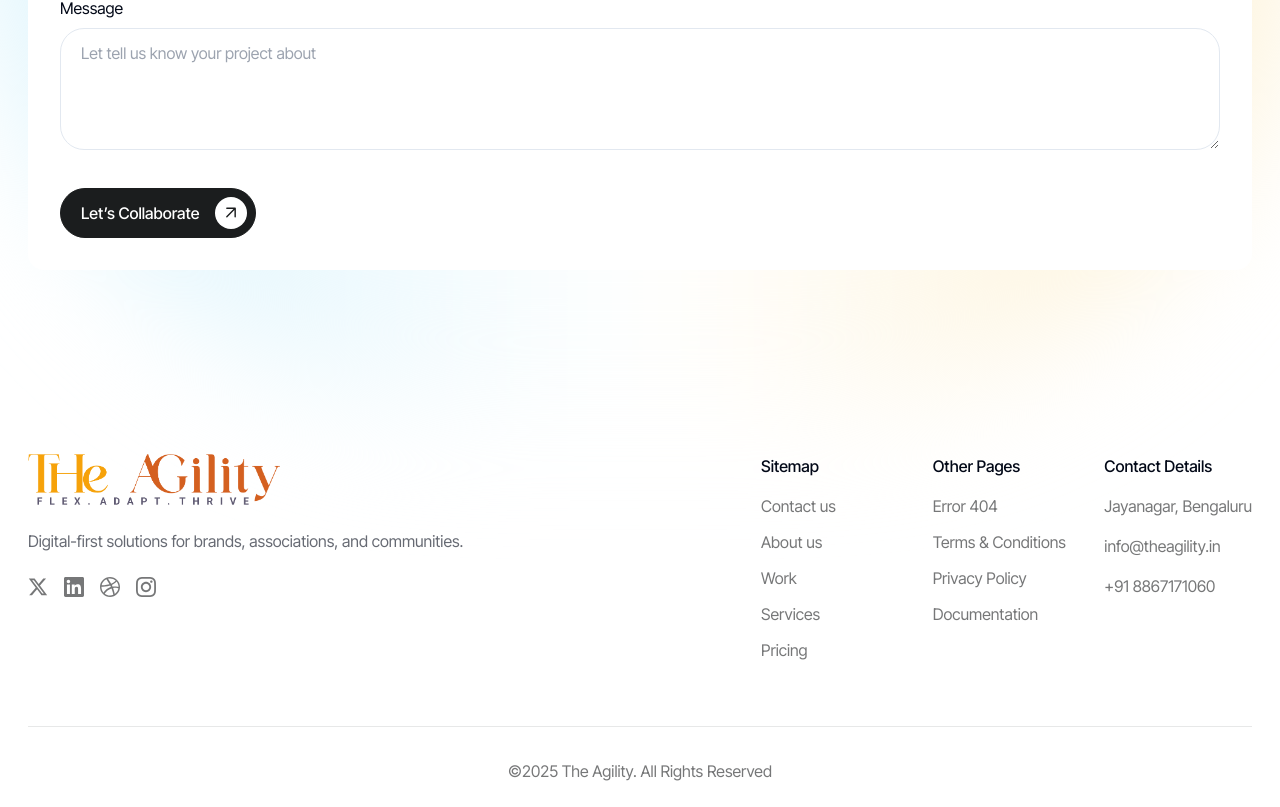
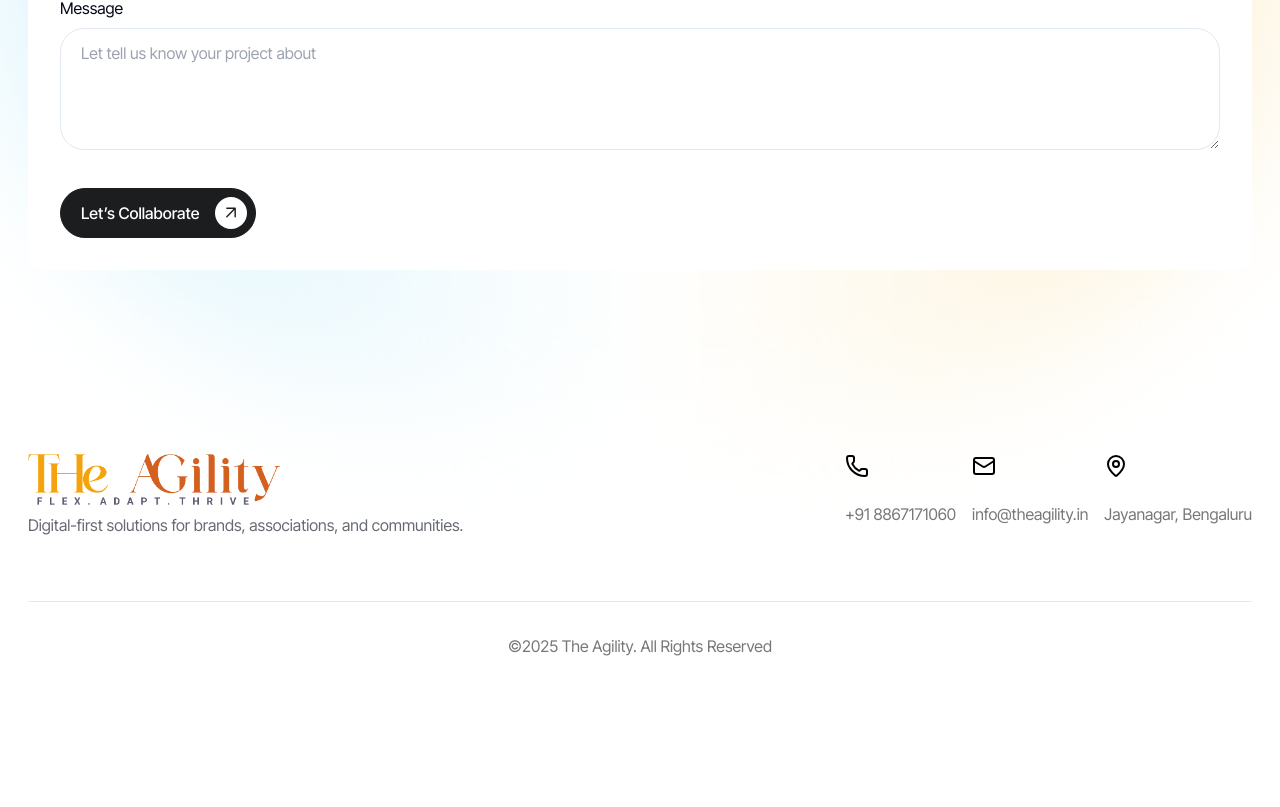
Before and after one commit to AG-Solutions-Bangalore/the_agility_website, a React (Vite) app: page /contact in a window 1280 px wide. Shown: the part 617-1424 px from the top of the page. After the commit the page ends 1299 px from the top, so only its background shows below. Built offline with nearby package versions, Linux system fonts and the light colour scheme; a web font is replaced by a local one.

Commit message:
`fix: changes on website`

```diff
--- a/package.json
+++ b/package.json
@@ -1,6 +1,6 @@
 {
-  "name": "awake_project",
-  "version": "1.0.0",
+  "name": "the-agility",
+  "version": "1.0.1",
   "private": true,
   "type": "module",
   "scripts": {
--- a/src/App.tsx
+++ b/src/App.tsx
@@ -29,7 +29,7 @@ function App() {
           <Route path="forgot-password" element={<ForgotPassword />} />
           <Route path="*" element={<NotFound />} />
         </Route>
-        <Route path="digital-identity" element={<DigitalIdentity />} />
+        <Route path="card" element={<DigitalIdentity />} />
       </Routes>
     </AuthProvider>
   )
--- a/src/components/contact-form/index.tsx
+++ b/src/components/contact-form/index.tsx
@@ -150,6 +150,19 @@ function ContactForm() {
                   </div>
                 </div>
                 <div className='flex flex-col md:flex md:flex-row gap-6'>
+                <div className='w-full'>
+                    <label htmlFor='mobile'>Mobile</label>
+                    <input
+                      className='w-full mt-2 rounded-full border px-5 py-3 outline-hidden transition dark:border-white/20
+                                                focus:border-dark_black/50 dark:focus:border-white/50 dark:bg-black/40'
+                      id='mobile'
+                      type='text'
+                      name='mobile'
+                      value={formData.mobile}
+                      onChange={handleChange}
+                      placeholder='Enter your mobile'
+                    />
+                  </div>
                   <div className='w-full'>
                     <label htmlFor='interest'>
                       What are you interested in?
@@ -172,19 +185,7 @@ function ContactForm() {
 </select>
 
                   </div>
-                  <div className='w-full'>
-                    <label htmlFor='mobile'>Mobile</label>
-                    <input
-                      className='w-full mt-2 rounded-full border px-5 py-3 outline-hidden transition dark:border-white/20
-                                                focus:border-dark_black/50 dark:focus:border-white/50 dark:bg-black/40'
-                      id='mobile'
-                      type='text'
-                      name='mobile'
-                      value={formData.mobile}
-                      onChange={handleChange}
-                      placeholder='Enter your mobile'
-                    />
-                  </div>
+
                 </div>
                 <div className='w-full'>
                   <label htmlFor='message'>Message</label>
--- a/src/components/layout/footer/Footer.tsx
+++ b/src/components/layout/footer/Footer.tsx
@@ -1,83 +1,38 @@
-import React, { useEffect, useState } from 'react'
-import { Link } from 'react-router-dom'
+import React from 'react'
+
 import Logo from '../header/Logo'
 import { footerData } from '../../../data/footerData'
+import { Mail, MapPin, Phone } from 'lucide-react'
 
 const Footer = () => {
   return (
     <footer className='xl:pt-20 pb-6'>
       <div className='container'>
         <div className='flex flex-col xl:flex-row py-16 gap-10 justify-between border-b border-dark_black/10 dark:border-white/10'>
-          <div className='flex flex-col gap-6 max-w-md'>
+          <div className='flex flex-col gap-2  max-w-md'>
             <Logo />
             <p className='opacity-60'>{footerData?.brand?.tagline}</p>
-            <div className='flex gap-4'>
-              {footerData?.brand?.socialLinks.map((item: any, index: any) => {
-                return (
-                  <a
-                    key={index}
-                    href={item.link}
-                    target='_blank'
-                    rel="noopener noreferrer"
-                    className='hover:opacity-60'>
-                    <img
-                      src={item.icon}
-                      className='dark:hidden w-5 h-5'
-                      alt='social-icon'
-                    />
-                    <img
-                      src={item.dark_icon}
-                      className='dark:block hidden w-5 h-5'
-                      alt='social-icon'
-                    />
-                  </a>
-                )
-              })}
-            </div>
+
           </div>
-          <div className='grid sm:grid-cols-3 gap-6'>
-            <div className='flex flex-col gap-4'>
-              <p className='font-medium'>{footerData?.sitemap?.name}</p>
-              <ul className='flex flex-col gap-3'>
-                {footerData?.sitemap?.links.map((item: any, index: any) => {
-                  return (
-                    <li
-                      key={index}
-                      className='text-dark_black/60 hover:text-black dark:text-white/60 dark:hover:text-white'>
-                      <Link to={item.url}>{item.name}</Link>
-                    </li>
-                  )
-                })}
-              </ul>
-            </div>
-            <div className='flex flex-col gap-4'>
-              <p className='font-medium'>{footerData?.otherPages?.name}</p>
-              <ul className='flex flex-col gap-3'>
-                {footerData?.otherPages?.links.map((item: any, index: any) => {
-                  return (
-                    <li
-                      key={index}
-                      className='text-dark_black/60 hover:text-black dark:text-white/60 dark:hover:text-white'>
-                      <Link to={item.url}>{item.name}</Link>
-                    </li>
-                  )
-                })}
-              </ul>
-            </div>
-            <div className='flex flex-col gap-4'>
-              <p className='font-medium'>{footerData?.contactDetails?.name}</p>
-              <p className='text-dark_black/60 dark:text-white/60'>
-                {footerData?.contactDetails?.address}
+          <div className=' '>
+
+            <div className='flex flex-col md:flex-row  gap-4 '>
+            <p className='text-dark_black/60  hover:text-black  flex flex-col gap-6 dark:text-white/60 dark:hover:text-white'>
+            <Phone className='text-black dark:text-white'/>
+                <a href={`tel:${footerData?.contactDetails?.phone}`}>
+                  {footerData?.contactDetails?.phone}
+                </a>
               </p>
-              <p className='text-dark_black/60 hover:text-black dark:text-white/60 dark:hover:text-white'>
+
+              <p className='text-dark_black/60 hover:text-black dark:text-white/60 flex flex-col gap-6 dark:hover:text-white'>
+              <Mail className='text-black dark:text-white'/>
                 <a href={`mailto:${footerData?.contactDetails?.email}`}>
                   {footerData?.contactDetails?.email}
                 </a>
               </p>
-              <p className='text-dark_black/60 hover:text-black dark:text-white/60 dark:hover:text-white'>
-                <a href={`tel:${footerData?.contactDetails?.phone}`}>
-                  {footerData?.contactDetails?.phone}
-                </a>
+              <p className='text-dark_black/60 dark:text-white/60 flex flex-col gap-6'>
+              <MapPin className='text-black dark:text-white'/>
+                {footerData?.contactDetails?.address}
               </p>
             </div>
           </div>
--- a/src/components/layout/header/Navigation/Menudata.tsx
+++ b/src/components/layout/header/Navigation/Menudata.tsx
@@ -3,8 +3,8 @@ import { HeaderItem } from "@/types/menu";
 
 export const headerData: HeaderItem[] = [
     { label: 'About us', href: '/#aboutus' },
-    { label: 'Services', href: '/#services' },
-    { label: 'Work', href: '/#work' },
+    { label: 'Why Us', href: '/#services' },
+    { label: 'Service', href: '/#work' },
     { label: 'Client', href: '/#client' },
 
 
```
Also changed, not shown: 4 other files (tests, documents, lock files or other folders).
